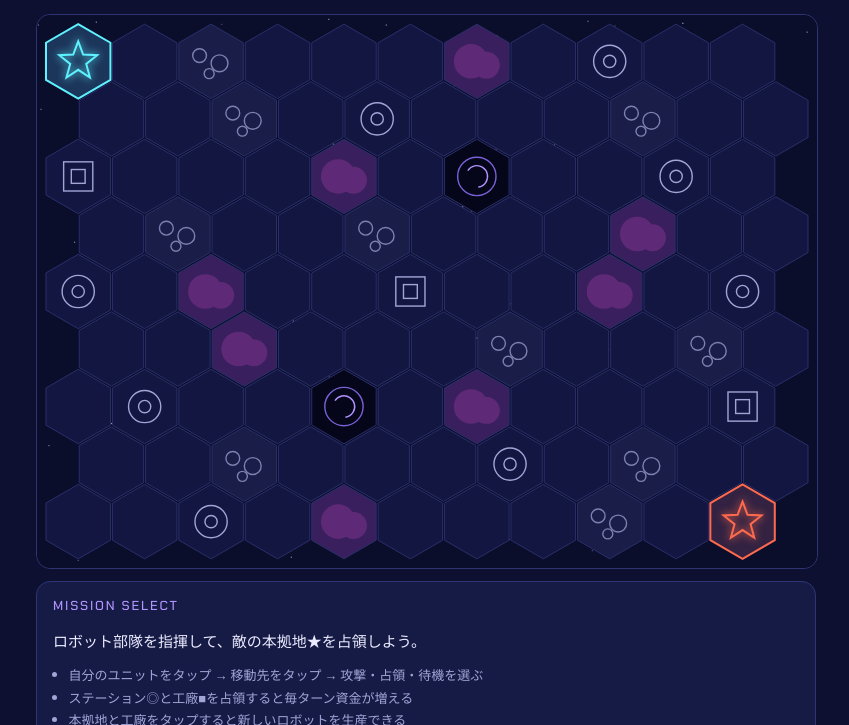
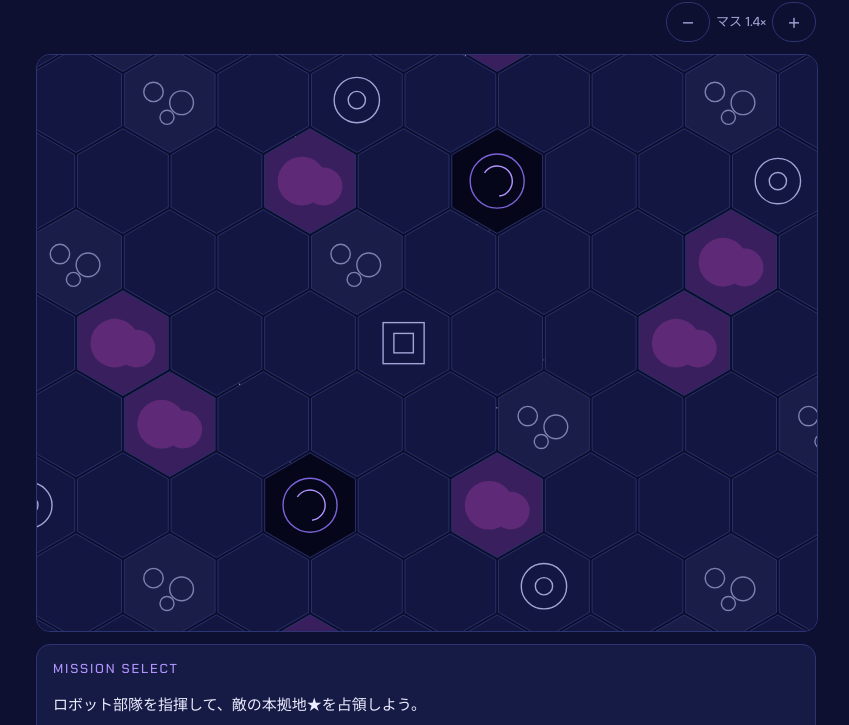
Before and after one commit to kimu22734121-byte/Galaxy-War, a plain HTML site: page index.html in a window 1280 px wide. Shown: the part 72-797 px from the top of the page, without its empty margins (214-1063 px from the left). Drawn offline with nearby package versions, Linux system fonts and the light colour scheme.

Commit message:
マップのマスを拡大できるズーム機能とスクロール操作を追加
Co-Authored-By: Claude Sonnet 5.5 <noreply@anthropic.com>
Claude-Session: https://claude.ai/code/session_018t4uYEhrKJSdw74MRXAfnQ

```diff
--- a/index.html
+++ b/index.html
@@ -29,7 +29,12 @@ header{display:flex;align-items:center;justify-content:space-between;gap:10px;fl
 .pill.r{color:var(--red);border-color:rgba(255,106,77,.45)}
 .pill.on{box-shadow:0 0 10px currentColor}
 .mapwrap{position:relative;width:100%;border-radius:14px;border:1px solid var(--line);background:#0b0e2a;overflow:visible}
-#map{display:block;width:100%;border-radius:14px;touch-action:manipulation;cursor:pointer}
+#map{display:block;border-radius:14px;touch-action:manipulation;cursor:pointer}
+.mapbar{display:flex;justify-content:space-between;align-items:center;gap:8px;flex-wrap:wrap}
+.zoom{display:flex;align-items:center;gap:6px;font-family:var(--display);font-size:13px;color:var(--dim);font-variant-numeric:tabular-nums}
+.zoom .tog:disabled{opacity:.35;cursor:default}
+.mapscroll{overflow:auto;max-height:72vh;border-radius:14px}
+.mapinner{position:relative}
 .banner{position:absolute;inset:0;display:flex;align-items:center;justify-content:center;pointer-events:none;border-radius:14px}
 .banner div{font-family:var(--display);font-weight:700;font-size:clamp(22px,6vw,32px);letter-spacing:.1em;padding:10px 22px;border-radius:10px;background:rgba(11,14,42,.82);border:1px solid currentColor;text-shadow:0 0 12px currentColor}
 .banner.tap{pointer-events:auto;cursor:pointer}
@@ -82,9 +87,9 @@ select[data-lv]{max-width:100%}
     <div class="mark">GALAXY <span>WAR</span></div>
     <div class="btns"><button class="tog" id="sndTog" aria-pressed="true">サウンド ON</button><button class="tog" id="bgmTog" aria-pressed="true">BGM ON</button><button class="tog" id="animTog" aria-pressed="true">戦闘アニメ ON</button></div>
   </header>
-  <div class="status" id="status"></div>
+  <div class="mapbar"><div class="status" id="status"></div><div class="zoom"><button class="tog" id="zOut" aria-label="縮小">－</button><span id="zLbl"></span><button class="tog" id="zIn" aria-label="拡大">＋</button></div></div>
   <div class="mapwrap" id="mapwrap">
-    <canvas id="map"></canvas>
+    <div class="mapscroll" id="mapscroll"><div class="mapinner" id="mapinner"><canvas id="map"></canvas></div></div>
     <div class="banner" id="banner" hidden></div>
     <div class="battle" id="battle" hidden>
       <div class="bhud"><div class="l"><div class="row"><span id="bnA">青軍</span><span id="bhA"></span></div><div class="bar"><i id="bbA"></i></div></div><div class="r"><div class="row"><span id="bnB">赤軍</span><span id="bhB"></span></div><div class="bar"><i id="bbB"></i></div></div></div>
@@ -265,11 +270,21 @@ function resolve(a,d){
 
 /* ---------- map rendering ---------- */
 const cv=$('map'),ctx=cv.getContext('2d');let S=20,PAD=8,CW=0,CH=0;
+const ZOOMS=[1,1.4,1.8,2.2];let zi=1;try{const v=localStorage.getItem('gw_zoom');if(v!==null&&+v>=0&&+v<ZOOMS.length)zi=+v;}catch(e){}
 const bgStars=Array.from({length:120},()=>[Math.random(),Math.random(),Math.random()]);
 function sizeMap(){
-  const W=$('mapwrap').clientWidth;S=(W-2*PAD)/(SQ3*(COLS+.5));CW=W;CH=Math.round(2*PAD+S*(1.5*(ROWS-1)+2));
-  const dpr=Math.min(devicePixelRatio||1,2);cv.width=CW*dpr;cv.height=CH*dpr;cv.style.height=CH+'px';ctx.setTransform(dpr,0,0,dpr,0,0);
+  const W=$('mapwrap').clientWidth*ZOOMS[zi];S=(W-2*PAD)/(SQ3*(COLS+.5));CW=W;CH=Math.round(2*PAD+S*(1.5*(ROWS-1)+2));
+  const dpr=Math.min(devicePixelRatio||1,2);cv.width=CW*dpr;cv.height=CH*dpr;cv.style.height=CH+'px';cv.style.width=W+'px';$('mapinner').style.width=W+'px';ctx.setTransform(dpr,0,0,dpr,0,0);
 }
+function setZoom(n){
+  n=Math.max(0,Math.min(ZOOMS.length-1,n));const sc=$('mapscroll');
+  const fx=CW?(sc.scrollLeft+sc.clientWidth/2)/CW:.5,fy=CH?(sc.scrollTop+sc.clientHeight/2)/CH:.5;
+  zi=n;try{localStorage.setItem('gw_zoom',zi);}catch(e){}
+  sizeMap();sc.scrollLeft=fx*CW-sc.clientWidth/2;sc.scrollTop=fy*CH-sc.clientHeight/2;
+  $('zLbl').textContent='マス '+ZOOMS[zi]+'×';$('zOut').disabled=zi===0;$('zIn').disabled=zi===ZOOMS.length-1;
+}
+function focusTile(c,r){const sc=$('mapscroll');if(sc.scrollWidth<=sc.clientWidth+2&&sc.scrollHeight<=sc.clientHeight+2)return;const [x,y]=ctr(c,r);sc.scrollTo({left:x-sc.clientWidth/2,top:y-sc.clientHeight/2,behavior:'smooth'});}
+$('zOut').onclick=()=>setZoom(zi-1);$('zIn').onclick=()=>setZoom(zi+1);
 addEventListener('resize',()=>{sizeMap();if(bR)sizeBattle();});
 const ctr=(c,r)=>[PAD+S*SQ3*(c+.5*(r&1))+S*SQ3/2,PAD+S+1.5*S*r];
 function hexPath(x,y,s){ctx.beginPath();for(let i=0;i<6;i++){const a=PI/180*(60*i-30);ctx.lineTo(x+s*Math.cos(a),y+s*Math.sin(a));}ctx.closePath();}
@@ -358,7 +373,7 @@ function drawUnit(u){
 }
 function mapPop(c,r,text,color){
   const [x,y]=ctr(c,r);const el=document.createElement('div');el.className='pop';el.textContent=text;el.style.color=color;
-  el.style.left=x+'px';el.style.top=(y-S*.4)+'px';$('mapwrap').appendChild(el);setTimeout(()=>el.remove(),950);
+  el.style.left=x+'px';el.style.top=(y-S*.4)+'px';$('mapinner').appendChild(el);setTimeout(()=>el.remove(),950);
 }
 let lastDraw=0;
 function tick(now){tNow=now/1000;if(bR&&!$('battle').hidden)battleFrame();else if(now-lastDraw>=30){lastDraw=now;draw();}}
@@ -554,6 +569,7 @@ async function runAI(){
   busy=false;if(!over){await sleep(400);endTurn();}
 }
 async function aiUnit(u){
+  focusTile(u.c,u.r);
   const RR=reach(u);let best=null,cap=null;
   const foes=units.filter(x=>x.side!==u.side);
   if(isHealer(u)){await aiHeal(u,RR);return;}
@@ -700,7 +716,7 @@ function battleFrame(){
 
 /* ---------- boot ---------- */
 resetBoard();
-sizeMap();panelTitle();statusUI();requestAnimationFrame(loop);
+setZoom(zi);panelTitle();statusUI();requestAnimationFrame(loop);
 </script>
 </body>
 </html>
```
Also changed, not shown: 1 other file.
